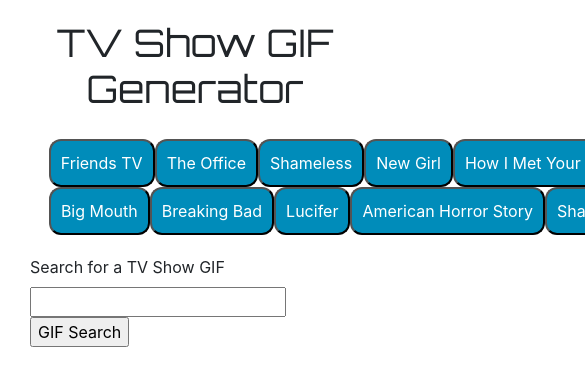
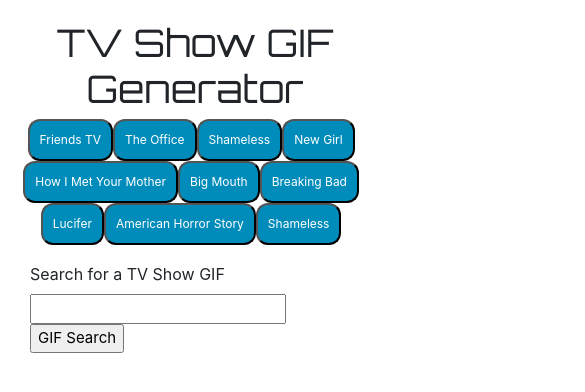
Before and after one commit to claudiaagutarra/platforms, a plain HTML site: page index.html in a window 390 px wide. Shown: the top 392 px of the page, 585 px wide, since content can reach past the window. Drawn offline with nearby package versions, Linux system fonts and the light colour scheme.

Commit message:
media queries

```diff
--- a/assets/css/style.css
+++ b/assets/css/style.css
@@ -41,3 +41,35 @@ p {
     column-count: 5;
 
 }
+
+.gif {
+    height: 200px;
+    width: 99%;
+}
+
+@media (max-width: 640px) {
+    h1 {
+        padding: 0px;
+        margin-top: 20px;
+    }
+    #add-show {
+        font-size:15px;
+    }
+    #buttondisplay {
+        width: 98%;
+        margin: auto;
+        clear: both;
+        margin-bottom: 17px;
+    }
+    button {
+        font-size: 12px;
+    }
+   #gifs-appear-here {
+       column-count: 2;
+   }
+   .gif {
+       height: 200px;
+       width: 98%;
+   }
+
+}
```
